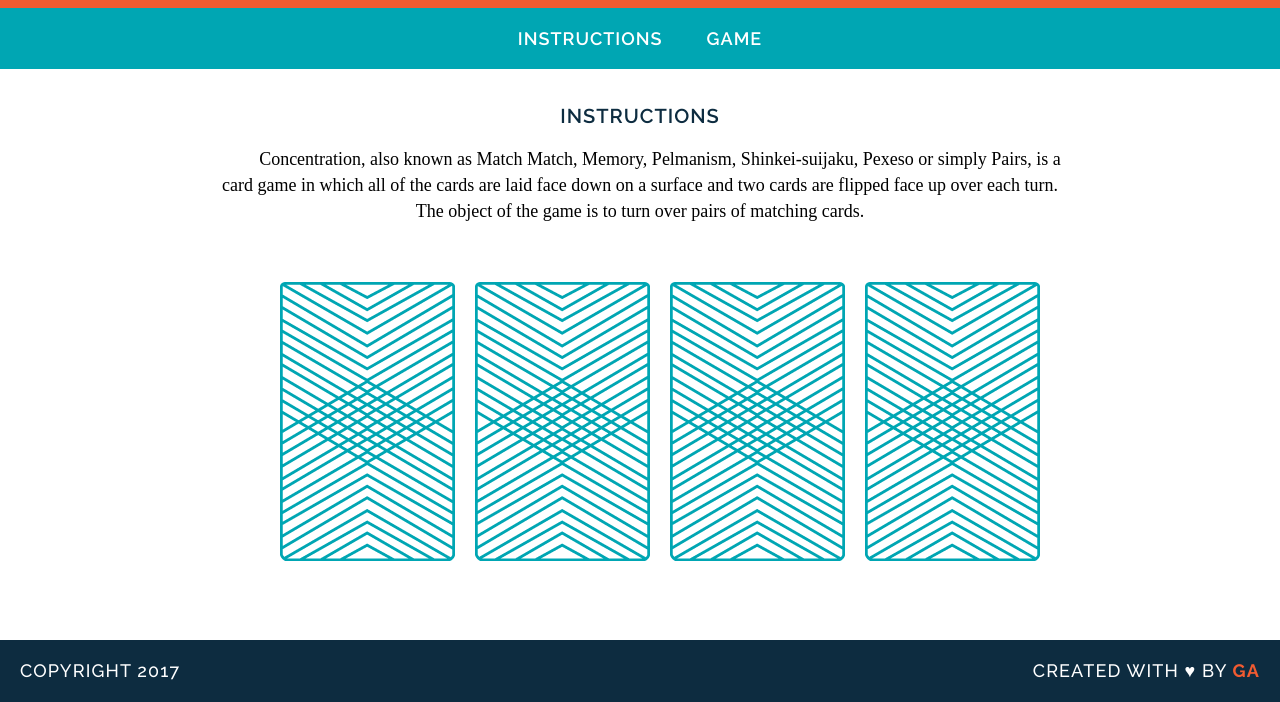
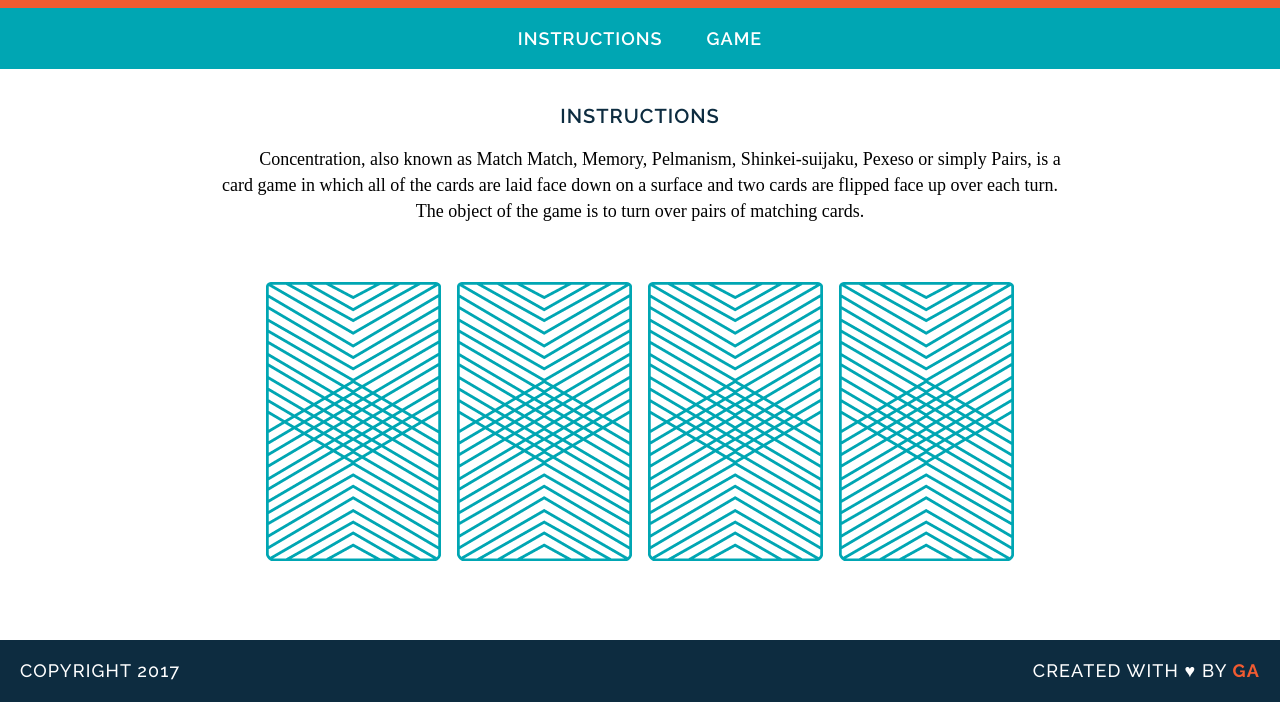
Before and after one commit to lillianku/wdi-fundamentals-memorygame, a plain HTML site: page memory_game/index.html in a window 1280 px wide. Shown: the part 105-807 px from the top of the page. Drawn offline with Linux system fonts and the light colour scheme; a web font is replaced by a local one.

Commit message:
unit 11 final project

```diff
--- a/memory_game/index.html
+++ b/memory_game/index.html
@@ -20,12 +20,7 @@
     <main>
       <h2>Instructions</h2>
         <p><a name="instructions"></a>Concentration, also known as Match Match, Memory, Pelmanism, Shinkei-suijaku, Pexeso or simply Pairs, is a card game in which all of the cards are laid face down on a surface and two cards are flipped face up over each turn. The object of the game is to turn over pairs of matching cards.</p>
-      <div><a name="game"></a>
-        <img src="images/back.png" alt="Queen of Diamonds">
-        <img src="images/back.png" alt="Queen of Hearts">
-        <img src="images/back.png" alt="King of Diamonds">
-        <img src="images/back.png" alt="King of Hearts">
-      </div>
+      <div id="game-board" class="board clearfix"></div>
     </main>
 
     <footer class="clearfix">
--- a/memory_game/js/main.js
+++ b/memory_game/js/main.js
@@ -1,25 +1,26 @@
 var cards = [
   {
     rank: "Queen",
-    suit: "hearts",
+    suit: "Hearts",
     cardImage: "images/queen-of-hearts.png"
   },
   {
     rank: "Queen",
-    suit: "diamonds",
-    cardImage: "images/queen-of-diamonds.padding"
+    suit: "Diamonds",
+    cardImage: "images/queen-of-diamonds.png"
   },
   {
     rank: "King",
-    suit: "hearts",
+    suit: "Hearts",
     cardImage: "images/king-of-hearts.png"
   },
   {
     rank: "King",
-    suit: "diamonds",
+    suit: "Diamonds",
     cardImage: "images/king-of-diamonds.png"
   }
 ];
+
 var cardsInPlay = [];
 
 var checkForMatch = function(){
@@ -30,15 +31,24 @@ var checkForMatch = function(){
   }
 };
 
-var flipCard = function(cardId){
-  console.log("User flipped " + cards[cardId].rank);
+var flipCard = function(){
+  cardId = this.getAttribute('data-id');
+  console.log("User flipped " + cards[cardId].rank + " of " + cards[cardId].suit);
   cardsInPlay.push(cards[cardId].rank);
+  this.setAttribute('src', cards[cardId].cardImage);
   if (cardsInPlay.length === 2){
     checkForMatch();
   }
-  console.log(cards[cardId].suit);
-  console.log(cards[cardId].cardImage);
 };
 
-flipCard(0);
-flipCard(2);
+var createBoard = function(){
+  for (var i=0; i<cards.length; i++){
+    var cardElement = document.createElement('img');
+    cardElement.setAttribute('src', 'images/back.png');
+    cardElement.setAttribute('data-id', i);
+    cardElement.addEventListener('click', flipCard);
+    document.getElementById('game-board').appendChild(cardElement);
+  }
+}
+
+createBoard();
```
